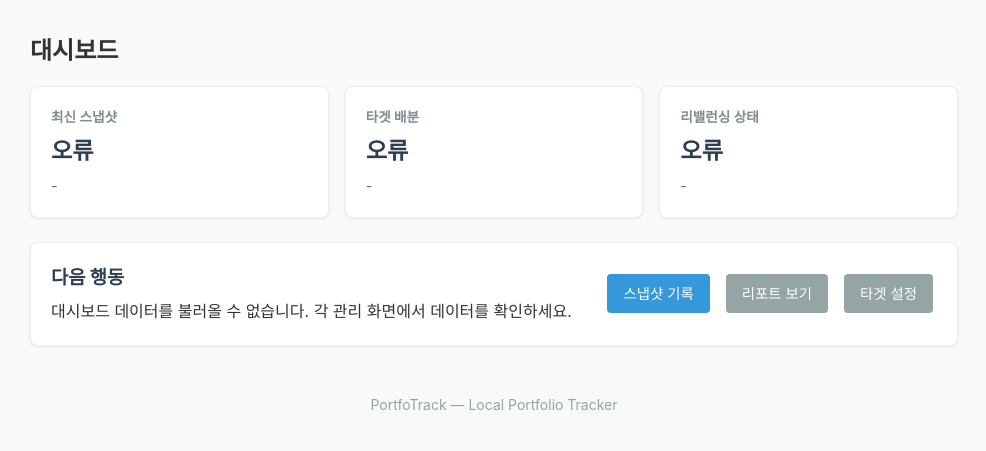
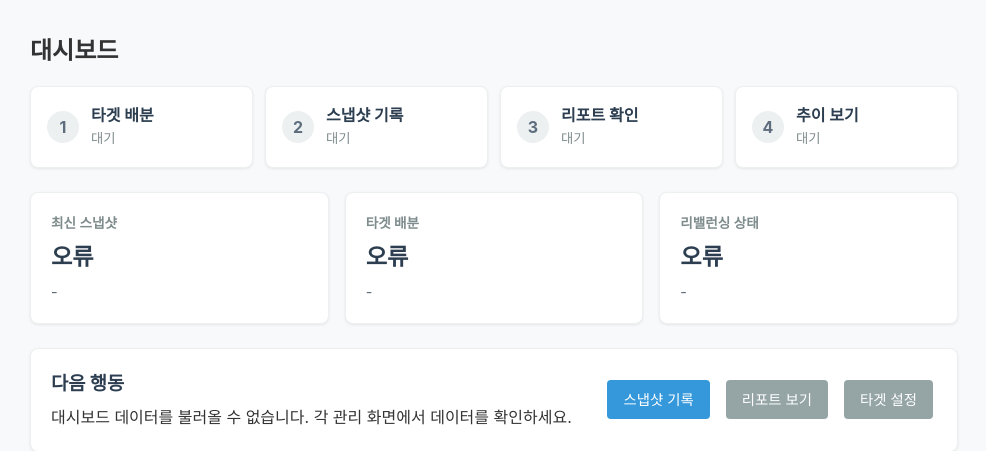
Before and after one commit to kwjinwoo/PortfoTrack, a Flask app: page / in a window 1280 px wide. Shown: the part 104-555 px from the top of the page, without its empty margins (146-1132 px from the left). Run offline with Flask 3, Linux system fonts and the light colour scheme.

Commit message:
feat(web): add dashboard setup flow

```diff
--- a/src/portfotrack/web/static/css/styles.css
+++ b/src/portfotrack/web/static/css/styles.css
@@ -73,6 +73,77 @@
 /* Dashboard */
 .dashboard h2 {
   margin-bottom: 1rem;
+}
+
+.dashboard-setup-flow {
+  display: grid;
+  grid-template-columns: repeat(4, minmax(0, 1fr));
+  gap: 0.75rem;
+  margin-bottom: 1.5rem;
+}
+
+.setup-step {
+  display: flex;
+  min-height: 82px;
+  gap: 0.75rem;
+  align-items: center;
+  padding: 1rem;
+  color: #2c3e50;
+  background: #fff;
+  border: 1px solid #ecf0f1;
+  border-radius: 8px;
+  text-decoration: none;
+  box-shadow: 0 1px 3px rgba(0, 0, 0, 0.08);
+}
+
+.setup-step-index {
+  display: inline-flex;
+  width: 32px;
+  height: 32px;
+  flex: 0 0 32px;
+  align-items: center;
+  justify-content: center;
+  border-radius: 50%;
+  background: #ecf0f1;
+  color: #5d6d7e;
+  font-weight: 700;
+}
+
+.setup-step strong,
+.setup-step small {
+  display: block;
+}
+
+.setup-step strong {
+  line-height: 1.25;
+}
+
+.setup-step small {
+  margin-top: 0.2rem;
+  color: #7f8c8d;
+}
+
+.setup-step.is-complete .setup-step-index {
+  background: #d4edda;
+  color: #155724;
+}
+
+.setup-step.is-complete small {
+  color: #155724;
+}
+
+.setup-step.is-current {
+  border-color: #3498db;
+}
+
+.setup-step.is-current .setup-step-index {
+  background: #3498db;
+  color: #fff;
+}
+
+.setup-step.is-current small {
+  color: #2980b9;
+  font-weight: 600;
 }
 
 .dashboard-summary {
@@ -296,6 +367,10 @@
 }
 
 @media (max-width: 760px) {
+  .dashboard-setup-flow {
+    grid-template-columns: 1fr;
+  }
+
   .dashboard-summary {
     grid-template-columns: 1fr;
   }
--- a/src/portfotrack/web/static/js/dashboard-ui.js
+++ b/src/portfotrack/web/static/js/dashboard-ui.js
@@ -18,7 +18,8 @@
     renderSnapshotSummary(latestSnapshot);
     renderTargetSummary(target);
 
-    if (!latestSnapshot || !target) {
+    if (!latestSnapshot || !target || target.assets.length === 0) {
+      renderSetupFlow(snapshots, target, null);
       renderIncompleteSetup(latestSnapshot, target);
       return;
     }
@@ -26,6 +27,7 @@
     const report = await fetchOptionalJson(
       `/api/reports/allocation?snapshot_date=${encodeURIComponent(latestSnapshot.date)}`
     );
+    renderSetupFlow(snapshots, target, report);
     renderReportSummary(report);
   } catch (err) {
     renderDashboardError();
@@ -100,6 +102,51 @@
 }
 
 /**
+ * Render the first-use setup flow from available local data.
+ */
+function renderSetupFlow(snapshots, target, report) {
+  const hasTargetAssets = Boolean(target && target.assets && target.assets.length > 0);
+  const hasSnapshot = snapshots.length > 0;
+  const hasReport = Boolean(report && hasTargetAssets && hasSnapshot);
+  const hasTrend = snapshots.length >= 2;
+  const steps = [
+    { id: "target", ready: hasTargetAssets },
+    { id: "snapshot", ready: hasSnapshot },
+    { id: "report", ready: hasReport },
+    { id: "trend", ready: hasTrend },
+  ];
+  const currentStep = steps.find((step) => !step.ready);
+
+  for (const step of steps) {
+    const isCurrent = currentStep && currentStep.id === step.id;
+    const state = step.ready ? "complete" : isCurrent ? "current" : "waiting";
+    updateSetupStep(step.id, state);
+  }
+}
+
+/**
+ * Update one setup step's visual state and text.
+ */
+function updateSetupStep(stepId, state) {
+  const step = document.querySelector(`[data-setup-step="${stepId}"]`);
+  if (!step) return;
+
+  const label = step.querySelector("[data-setup-status]");
+  step.classList.remove("is-complete", "is-current", "is-waiting");
+  step.classList.add(`is-${state}`);
+
+  if (!label) return;
+
+  if (state === "complete") {
+    label.textContent = "완료";
+  } else if (state === "current") {
+    label.textContent = "현재 단계";
+  } else {
+    label.textContent = "대기";
+  }
+}
+
+/**
  * Render guidance for incomplete setup states.
  */
 function renderIncompleteSetup(snapshot, target) {
@@ -109,7 +156,7 @@
 
   driftStatus.textContent = "대기";
 
-  if (!target) {
+  if (!target || target.assets.length === 0) {
     driftDetail.textContent = "타겟 설정 후 비교할 수 있습니다.";
     guidance.textContent = "먼저 타겟 배분을 만들고 현재 금액 스냅샷을 기록하세요.";
     return;
--- a/src/portfotrack/web/templates/index.html
+++ b/src/portfotrack/web/templates/index.html
@@ -3,6 +3,37 @@
 {% block content %}
 <section class="dashboard">
   <h2>대시보드</h2>
+
+  <div class="dashboard-setup-flow" id="dashboard-setup-flow" aria-label="초기 설정 진행">
+    <a class="setup-step is-waiting" href="/targets" data-setup-step="target">
+      <span class="setup-step-index">1</span>
+      <span>
+        <strong>타겟 배분</strong>
+        <small data-setup-status>대기</small>
+      </span>
+    </a>
+    <a class="setup-step is-waiting" href="/snapshots" data-setup-step="snapshot">
+      <span class="setup-step-index">2</span>
+      <span>
+        <strong>스냅샷 기록</strong>
+        <small data-setup-status>대기</small>
+      </span>
+    </a>
+    <a class="setup-step is-waiting" href="/reports" data-setup-step="report">
+      <span class="setup-step-index">3</span>
+      <span>
+        <strong>리포트 확인</strong>
+        <small data-setup-status>대기</small>
+      </span>
+    </a>
+    <a class="setup-step is-waiting" href="/trends" data-setup-step="trend">
+      <span class="setup-step-index">4</span>
+      <span>
+        <strong>추이 보기</strong>
+        <small data-setup-status>대기</small>
+      </span>
+    </a>
+  </div>
 
   <div class="dashboard-summary" id="dashboard-summary" aria-live="polite">
     <div class="summary-card">
```
Also changed, not shown: docs/web-routes.md (+2 -1 lines), tests/web/test_static.py (+11 -0 lines).
